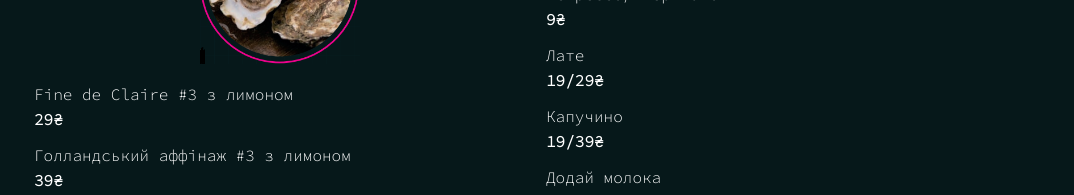
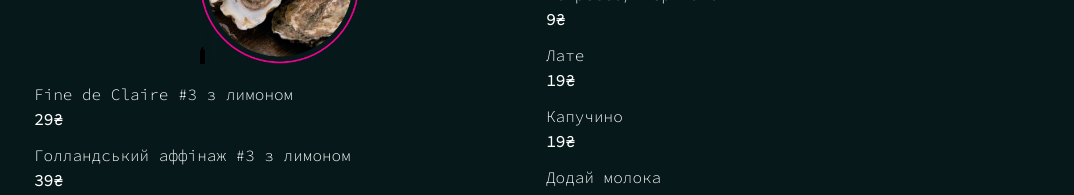
Before and after one commit to Ievgenii91/bn_menu, a Next.js app: page / in a window 1280 px wide. Shown: the part 330-525 px from the top of the page, without its empty margins (104-1178 px from the left). Built offline with nearby package versions, Linux system fonts and the light colour scheme; no server answers.

Commit message:
price update

```diff
--- a/pages/index.js
+++ b/pages/index.js
@@ -249,22 +249,16 @@ export default function Home() {
                 <b>9₴</b>
               </span>
             </p>
-            {/* <p className={styles.product}>
-              Американо з молоком
-              <span className={styles.price}>
-                <b> 14₴</b>
-              </span>
-            </p> */}
             <p className={styles.product}>
               Лате
               <span className={styles.price}>
-                <b>19/29₴</b>
+                <b>19₴</b>
               </span>
             </p>
             <p className={styles.product}>
               Капучино
               <span className={styles.price}>
-                <b>19/39₴</b>
+                <b>19₴</b>
               </span>
             </p>
             <p className={styles.product}>
```
